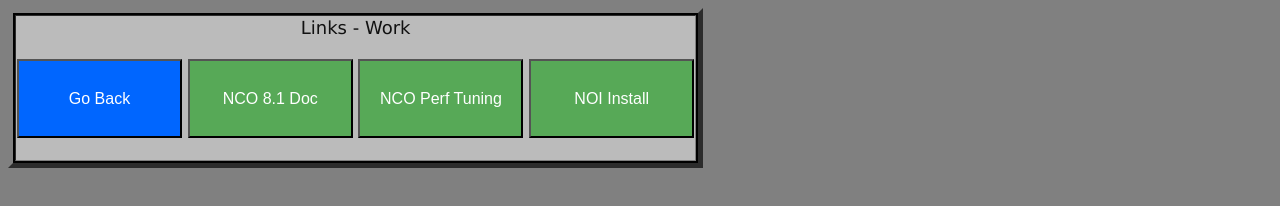
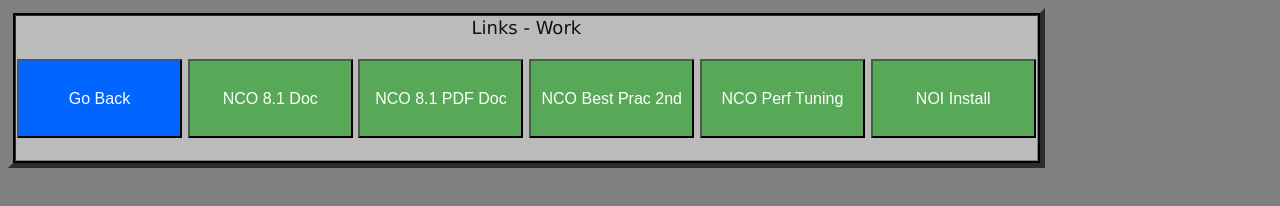
Before and after one commit to sEzZEopg/sEzZEopg.github.io, a plain HTML site: page work.html in a window 1280 px wide. Drawn offline with Linux system fonts and the light colour scheme.

Commit message:
work.html

```diff
--- a/work.html
+++ b/work.html
@@ -20,6 +20,8 @@ function goBack() {
     <font size="4" face="Verdana, Arial, Helvetica, sans-serif"><center><font color="#111111">Links - Work</center></font><br>
     <button style="width:165;height:79;color:white;background-color:#0066ff;font-size:16px" onClick="goBack()">Go Back</button>
     <button style="width:165;height:79;color:white;background-color:#57A957;font-size:16px" onClick="window.open('https://www.ibm.com/docs/en/netcoolomnibus/8.1', '_self')">NCO 8.1 Doc</button>
+    <button style="width:165;height:79;color:white;background-color:#57A957;font-size:16px" onClick="window.open('https://www.ibm.com/docs/en/netcoolomnibus/8.1?topic=pdf-documentation-set', '_self')">NCO 8.1 PDF Doc</button>
+    <button style="width:165;height:79;color:white;background-color:#57A957;font-size:16px" onClick="window.open('https://www.ibm.com/docs/en/SSSHTQ_8.1.0/omnibus-pdfs/IBM_Netcool_OMNIbus_8.1_Best_Practices_v1.1-SECOND-EDITION.pdf', '_self')">NCO Best Prac 2nd</button>
     <button style="width:165;height:79;color:white;background-color:#57A957;font-size:16px" onClick="window.open('https://www.ibm.com/docs/en/netcoolomnibus/8.1?topic=components-performance-tuning', '_self')">NCO Perf Tuning</button>
     <button style="width:165;height:79;color:white;background-color:#57A957;font-size:16px" onClick="window.open('https://www.ibm.com/docs/en/noi/1.6.3?topic=installing-offline-airgap', '_self')">NOI Install</button>
     <br><br>
```
